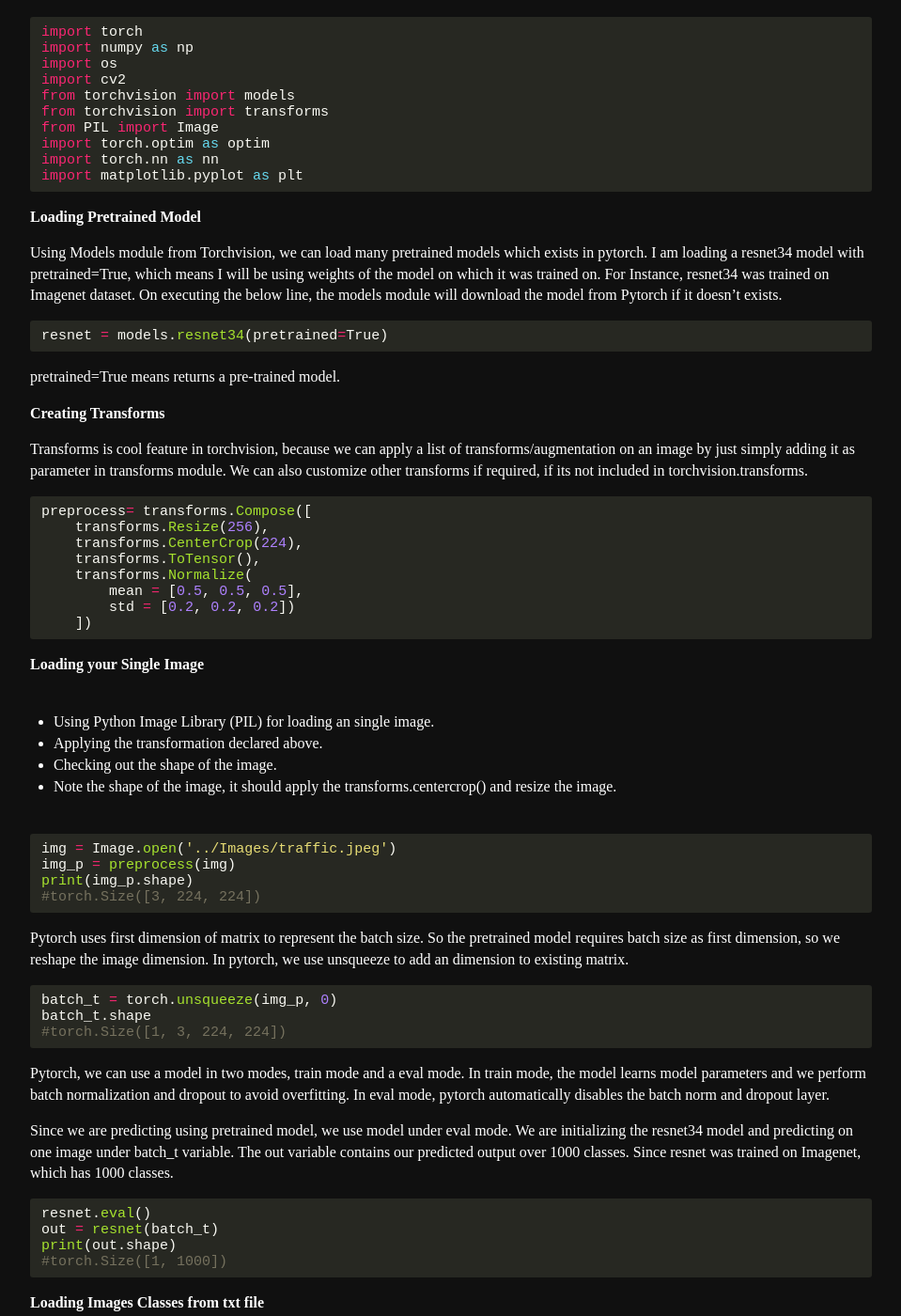
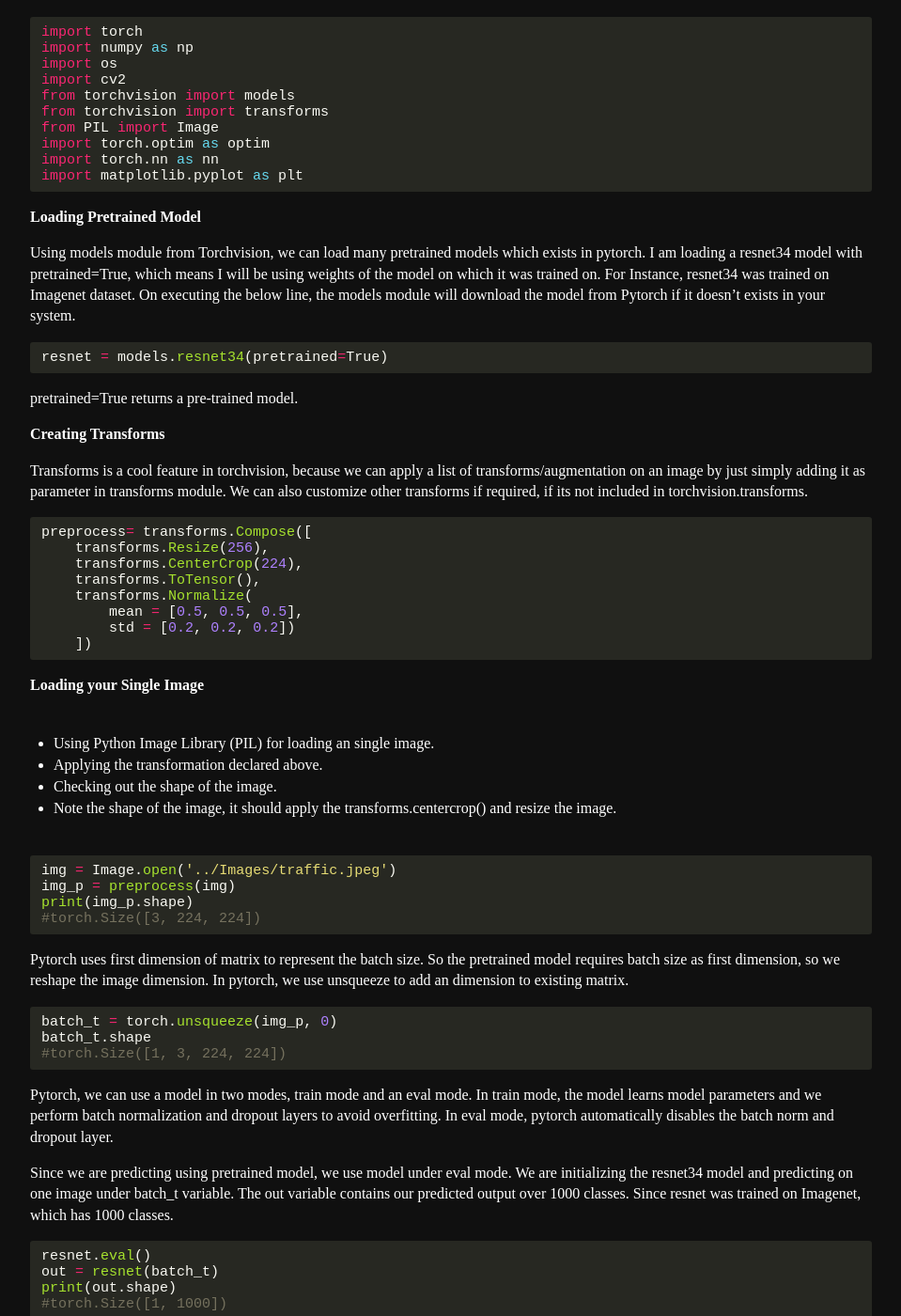
Before and after one commit to Mayurji/mayurji.github.io, a Jekyll site: the page built from _deep-learning/2020-10-07-Deep-Learning-With-Pytorch.md, in a window 1280 px wide and 1400 px high, scrolled down 458 px. Shown: the whole window at 94% size, without its empty margins (160-1119 px from the left). Built offline with Jekyll 4.4.1, drawn with Linux system fonts in a browser that asks for light colours; some of the changed text lies outside the part shown.

Commit message:
Update 2020-10-07-Deep-Learning-With-Pytorch.md

````diff
--- a/_deep-learning/2020-10-07-Deep-Learning-With-Pytorch.md
+++ b/_deep-learning/2020-10-07-Deep-Learning-With-Pytorch.md
@@ -35,19 +35,19 @@ import matplotlib.pyplot as plt
 ```
 **Loading Pretrained Model**
 
-Using Models module from Torchvision, we can load many pretrained models which exists in pytorch. I am loading a resnet34
+Using models module from Torchvision, we can load many pretrained models which exists in pytorch. I am loading a resnet34
 model with pretrained=True, which means I will be using weights of the model on which it was trained on. For Instance,
 resnet34 was trained on Imagenet dataset. On executing the below line, the models module will download the model from
-Pytorch if it doesn't exists.
+Pytorch if it doesn't exists in your system.
 
 ```python
 resnet = models.resnet34(pretrained=True)
 ```
-pretrained=True means returns a pre-trained model.
+pretrained=True returns a pre-trained model.
 
 **Creating Transforms**
 
-Transforms is cool feature in torchvision, because we can apply a list of transforms/augmentation on an image by just simply
+Transforms is a cool feature in torchvision, because we can apply a list of transforms/augmentation on an image by just simply
 adding it as parameter in transforms module. We can also customize other transforms if required, if its not included in
 torchvision.transforms.
 
@@ -84,8 +84,8 @@ batch_t = torch.unsqueeze(img_p, 0)
 batch_t.shape
 #torch.Size([1, 3, 224, 224])
 ```
-Pytorch, we can use a model in two modes, train mode and a eval mode. In train mode, the model learns model parameters
-and we perform batch normalization and dropout to avoid overfitting. In eval mode, pytorch automatically disables the
+Pytorch, we can use a model in two modes, train mode and an eval mode. In train mode, the model learns model parameters
+and we perform batch normalization and dropout layers to avoid overfitting. In eval mode, pytorch automatically disables the
 batch norm and dropout layer.
 
 Since we are predicting using pretrained model, we use model under eval mode. We are initializing the resnet34 model and predicting
````
Also changed, not shown: other parts of _deep-learning/2020-10-07-Deep-Learning-With-Pytorch.md (+1 -1 lines).
